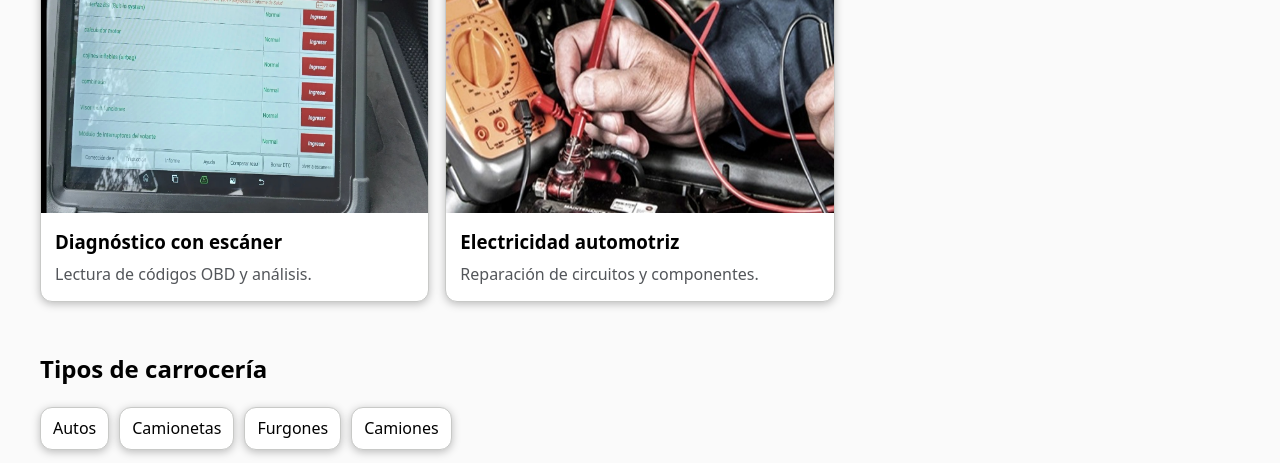
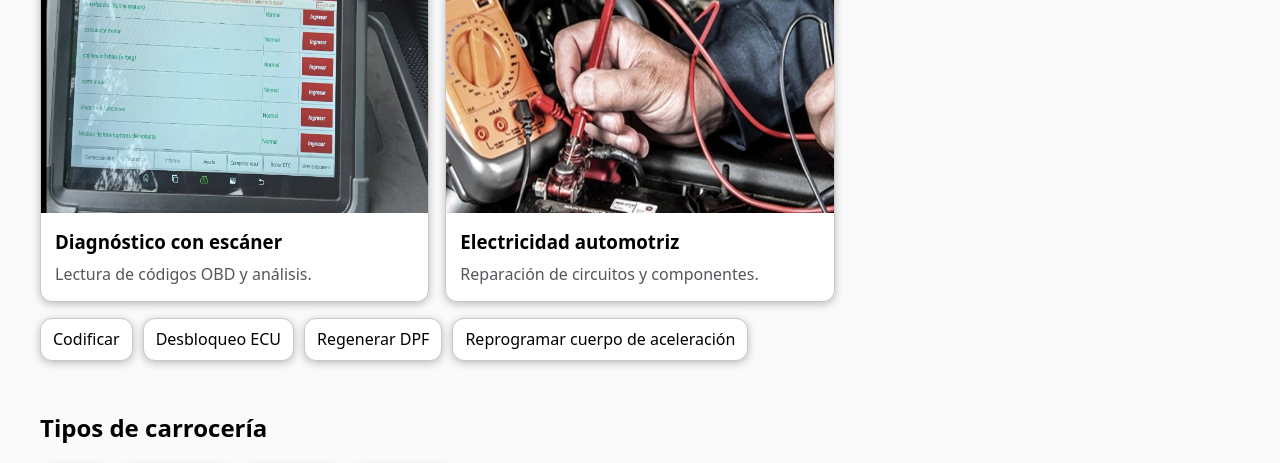
Before and after one commit to crvrNoname/AIR, a website with bundled scripts: page docs/pages/servicios.html in a window 1280 px wide. Shown: the part 1609-2072 px from the top of the page. Built offline with nearby package versions, Linux system fonts and the light colour scheme.

Commit message:
003 corregir error servicios electronica+

```diff
--- a/docs/pages/servicios.html
+++ b/docs/pages/servicios.html
@@ -102,10 +102,15 @@
       <h2 class="mt-lg">Electrónica</h2>
       <div class="grid" id="services-grid-electronica"></div>
 
-        <!--  SUBSECCIÓN DE ELECTRÓNICA -->
-  <!-- <h3 class="subsection-title mt-lg">Servicios electrónicos avanzados</h3> -->
-
-   <!-- <h2 class="mt-lg">Servicios electrónicos avanzados</h2> -->
+       <!-- SUBSECCIÓN DE ELECTRÓNICA -->
+       <!-- <h3 class="subsection-title mt-lg">Servicios electrónicos avanzados</h3> -->
+             <!-- <h2 class="mt-lg">Servicios electrónicos avanzados</h2> -->
+  <ul class="chips">
+    <li class="chip">Codificar</li>
+    <li class="chip">Desbloqueo ECU</li>
+    <li class="chip">Regenerar DPF</li>
+    <li class="chip">Reprogramar cuerpo de aceleración</li>
+  </ul>
 <ul class="chips" id="services-grid-electronica-avanzada"></ul>
 
       <h2 class="mt-lg">Tipos de carrocería</h2>
```
